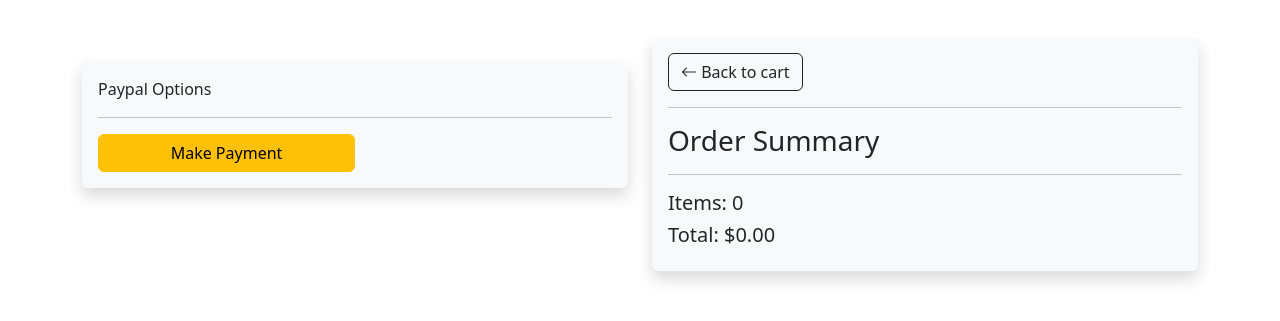
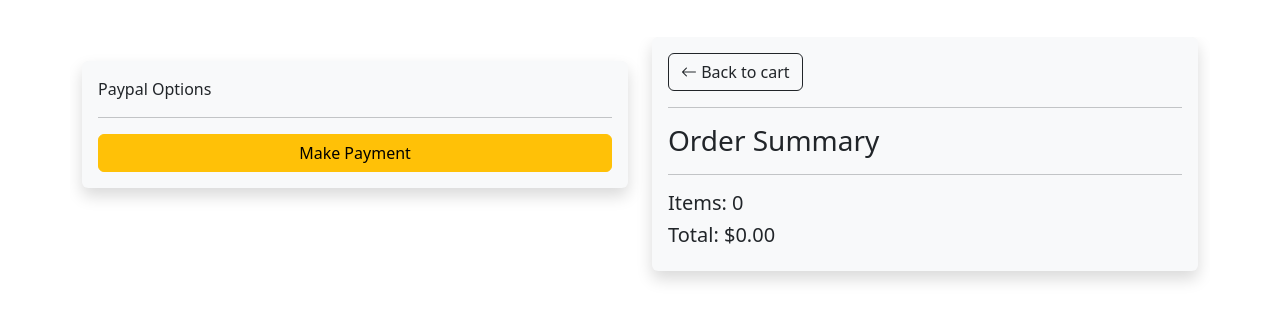
Before and after one commit to Sans-tech0111/Swiftshop, a Django app: page /checkout/ in a window 1280 px wide. Shown: the part 63-384 px from the top of the page. Run offline with Django 4.2, Linux system fonts and the light colour scheme; a user stored in the database is signed in; data comes from the database, SQL or seed files in the repository; data that the repository does not hold is empty.

Commit message:
Update checkout.html

```diff
--- a/store/templates/store/checkout.html
+++ b/store/templates/store/checkout.html
@@ -42,7 +42,7 @@
                 Paypal Options
                 <br>
                 <hr>
-                <button id="make-payment" class="btn btn-warning btn-block" style="width: 50%;">Make Payment</button>
+                <button id="make-payment" class="btn btn-warning btn-block" style="width: 100%;">Make Payment</button>
             </div>
         </div>
         <div class="col-lg-6">
```
